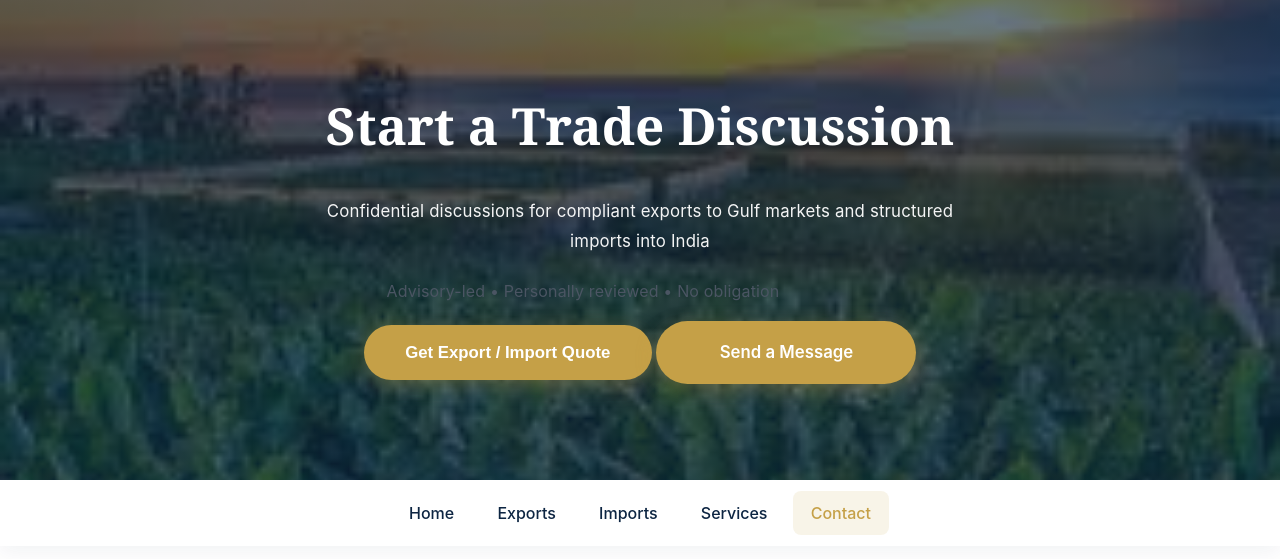
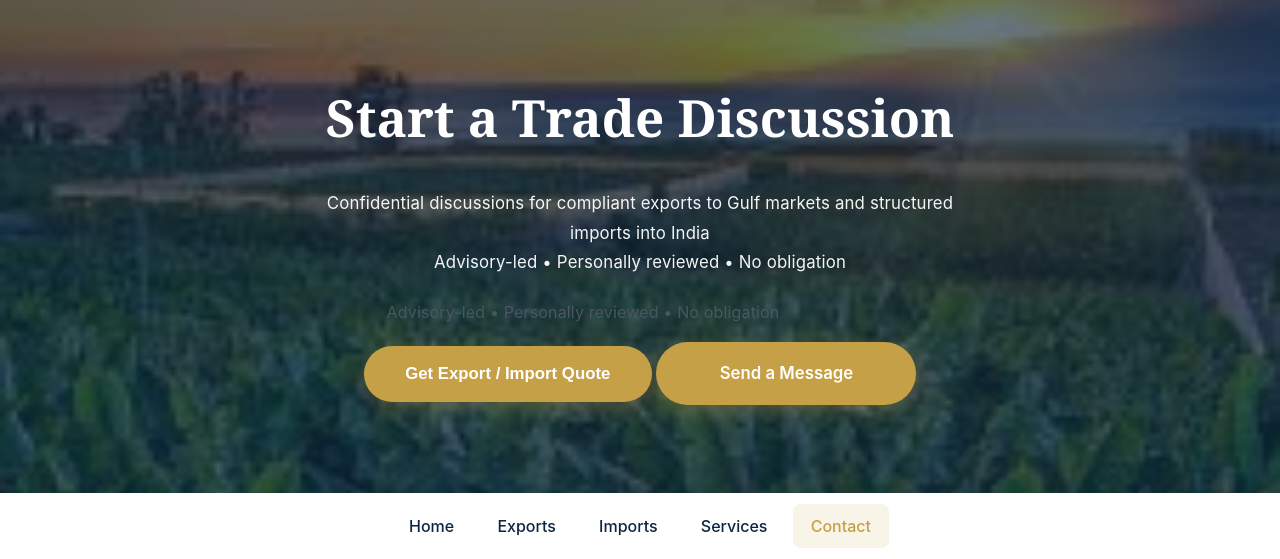
Before and after one commit to ITwArRiOr001/Royal-Exotic-Farms, a Flask app: page /contact in a window 1280 px wide. Shown: the top 559 px of the page. Run offline with Flask 3, Linux system fonts and the light colour scheme; some web fonts are replaced.

Commit message:
Update contact.html

```diff
--- a/templates/contact.html
+++ b/templates/contact.html
@@ -69,7 +69,7 @@
 
 <p class="hero-subtitle">
 Confidential discussions for compliant exports to Gulf markets
-and structured imports into India
+and structured imports into India<br>Advisory-led • Personally reviewed • No obligation
 </p>
 
 <p class="hero-subline">
```
